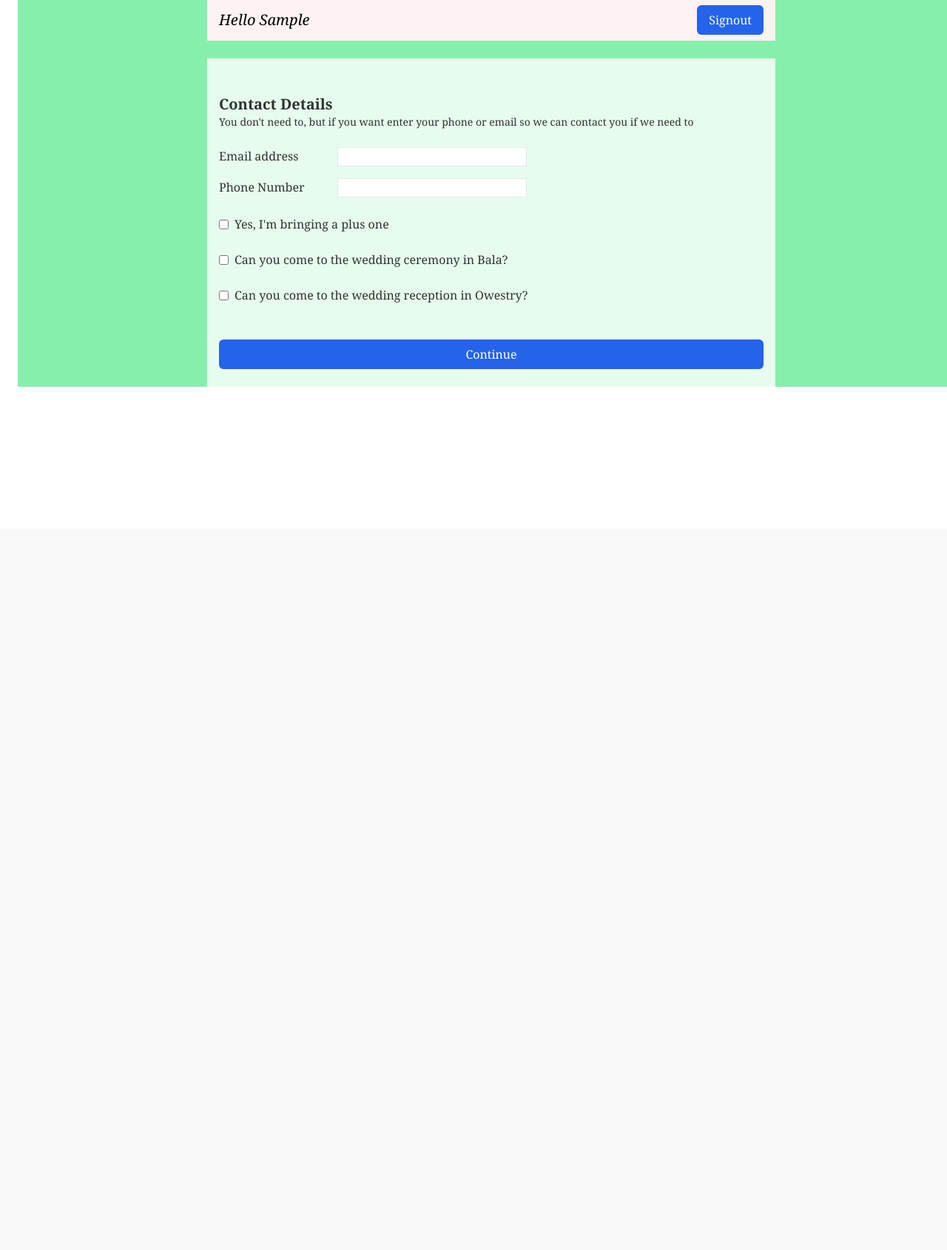
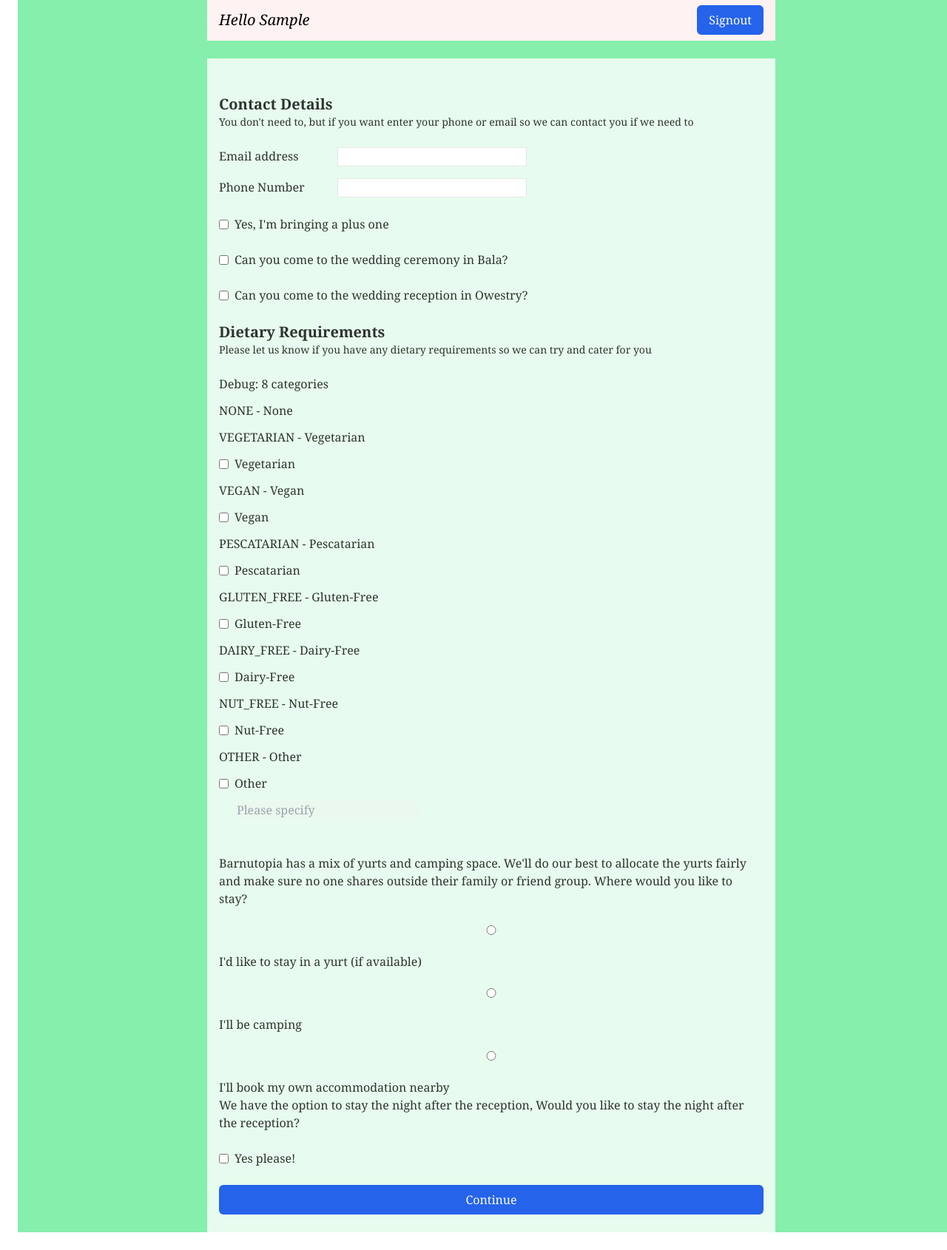
Before and after one commit to mbgeorge48/wedding-planner-be, a Django app: page /rsvp/form/ in a window 1280 px wide. Shown: the part 85-1775 px from the top of the page at 74% size. Before the commit the page ends 608 px from the top, so only its background shows below. Run offline with Django 5.2, Linux system fonts and the light colour scheme; tables that the repository leaves empty hold one stand-in row (values such as "Sample post"); some libraries are stand-ins or nearby versions.

Commit message:
Add new forms

```diff
--- /dev/null
+++ b/project/interfaces/web/templates/components/rsvp/form/accommodation.html
@@ -0,0 +1,25 @@
+<div>
+    Barnutopia has a mix of yurts and camping space. We'll do our best to
+    allocate the yurts fairly and make sure no one shares outside their family
+    or friend group. Where would you like to stay?
+</div>
+
+{% if allowed_to_stay_onsite %} {% if allowed_to_stay_in_yurt %}
+<input type="radio" id="yurt" name="accommodation" value="yurt" />
+<label for="yurt">I'd like to stay in a yurt (if available)</label>
+{% endif %}
+<input type="radio" id="camp" name="accommodation" value="camp" />
+<label for="camp">I'll be camping</label>
+<input type="radio" id="offsite" name="accommodation" value="offsite" />
+<label for="offsite">I'll book my own accommodation nearby</label>
+{% endif %}
+
+{% if allowed_to_stay_night_after_reception %}
+We have the option to stay the night after the reception, Would you like to stay the night after the reception?
+{% comment %} wording {% endcomment %}
+  <label class="flex items-center gap-2">
+    <input type="checkbox" name="stay_night_after_reception" value="true" />
+    <span>Yes please!</span>
+  </label>
+
+{% endif %}
--- /dev/null
+++ b/project/interfaces/web/templates/components/rsvp/form/dietary.html
@@ -0,0 +1,8 @@
+<div class=" mb-4">
+  <h2 class="text-xl font-semibold">Dietary Requirements</h2>
+  <p class="text-sm">Please let us know if you have any dietary requirements so we can try and cater for you</p>
+</div>
+
+{% include "components/rsvp/form/partials/dietary_form.html" %}
+
+<div id="plus-one-dietary-container"></div>
--- /dev/null
+++ b/project/interfaces/web/templates/components/rsvp/form/partials/dietary_form.html
@@ -0,0 +1,73 @@
+{% comment %} <div class="space-y-3">
+    {% for value, label in food_categories %}
+        {% if value != "NONE" %}
+            <label class="flex items-center gap-2">
+                <input type="checkbox"
+                       name="{{ prefix }}dietary_categories"
+                       value="{{ value }}"
+                       id="{{ prefix }}dietary-{{ value|lower }}-checkbox" />
+                <span>{{ label }}</span>
+            </label>
+            {% if value == "OTHER" %}
+                <input type="text"
+                       name="{{ prefix }}dietary_other_detail"
+                       placeholder="Please specify"
+                       class="input ml-6"
+                       id="{{ prefix }}dietary-other-detail"
+                       disabled />
+            {% endif %}
+        {% endif %}
+    {% endfor %}
+</div>
+<script>
+  const otherCheckbox = document.getElementById("{{ prefix }}dietary-other-checkbox");
+  const otherInput = document.getElementById("{{ prefix }}dietary-other-detail");
+
+  otherCheckbox.addEventListener("change", () => {
+    otherInput.disabled = !otherCheckbox.checked;
+    if (!otherCheckbox.checked) {
+      otherInput.value = "";
+    }
+  });
+</script> {% endcomment %}
+
+
+<div class="space-y-3">
+  <!-- debug output -->
+  <p>Debug: {{ food_categories|length }} categories</p>
+
+  {% for value, label in food_categories %}
+    <p>{{ value }} - {{ label }}</p>  <!-- debug each category -->
+
+    {% if value != "NONE" %}
+      <label class="flex items-center gap-2">
+        <input type="checkbox"
+               name="{{ prefix }}dietary_categories"
+               value="{{ value }}"
+               id="{{ prefix }}dietary-{{ value|lower }}-checkbox" />
+        <span>{{ label }}</span>
+      </label>
+
+      {% if value == "OTHER" %}
+        <input type="text"
+               name="{{ prefix }}dietary_other_detail"
+               placeholder="Please specify"
+               class="input ml-6"
+               id="{{ prefix }}dietary-other-detail"
+               disabled />
+      {% endif %}
+    {% endif %}
+  {% endfor %}
+</div>
+
+<script>
+  const otherCheckbox = document.getElementById({{ prefix }}+"dietary-other-checkbox");
+  const otherInput = document.getElementById({{ prefix }}+"dietary-other-detail");
+
+  otherCheckbox.addEventListener("change", () => {
+    otherInput.disabled = !otherCheckbox.checked;
+    if (!otherCheckbox.checked) {
+      otherInput.value = "";
+    }
+  });
+</script>
--- a/project/interfaces/web/templates/rsvp_form.html
+++ b/project/interfaces/web/templates/rsvp_form.html
@@ -18,8 +18,12 @@
                   class="flex flex-col space-y-6 text-black/80 bg-white/80 px-4 py-6">
                 {% csrf_token %}
                 {% include "components/rsvp/form/basics.html" %}
-                {% comment %} This will move to the dietary section later {% endcomment %}
-                <div id="plus-one-dietary-container"></div>
+                {% if invited_to_reception %}
+                    {% include "components/rsvp/form/dietary.html" %}
+                {% endif %}
+                {% comment %} Need an else to say something else if you can't stay onsite {% endcomment %}
+                {% include "components/rsvp/form/accommodation.html" %}
+
                 {% button text="Continue" type="submit" %}
                 {% if error %}<p class="text-red">{{ error }}</p>{% endif %}
             </form>
--- a/project/interfaces/web/views/__init__.py
+++ b/project/interfaces/web/views/__init__.py
@@ -1,5 +1,6 @@
 from .home import HomeView, SignoutView
-from .rsvp import RSVPView, RSVPFormView, RSVPManageView, PlusOneStateView
+from .rsvp import RSVPView, RSVPFormView, RSVPManageView
+from .rsvp_form import PlusOneStateView
 from .schedule import ScheduleView
 
 __all__ = [
--- a/project/interfaces/web/views/rsvp.py
+++ b/project/interfaces/web/views/rsvp.py
@@ -1,4 +1,3 @@
-# from django import forms
 from django.shortcuts import redirect, render
 from project.data import models
 from django.core import exceptions
@@ -64,6 +63,7 @@ class RSVPFormView(View):
             "allowed_to_stay_onsite": guest.allowed_to_stay_onsite,
             "allowed_to_stay_in_yurt": guest.allowed_to_stay_in_yurt,
             "allowed_to_stay_night_after_reception": guest.allowed_to_stay_night_after_reception,
+            "food_categories": models.Food.Category.choices,
         }
         return render(request, self.template_name, {"name": guest.firstname, **data})
 
@@ -127,14 +127,3 @@ class RSVPManageView(View):
                 "rsvp_data": rsvp_data,
             },
         )
-
-
-class PlusOneStateView(View):
-    def get(self, request):
-        plus_one = request.GET.get("plus_one") == "true"
-
-        return render(
-            request,
-            "components/rsvp/form/partials/plus_one_fields.html",
-            {"plus_one": plus_one},
-        )
```
Also changed, not shown: project/interfaces/web/templates/components/rsvp/form/partials/plus_one_fields.html (+5 -5 lines), project/interfaces/web/views/rsvp_form.py (added, +15 -0 lines).
